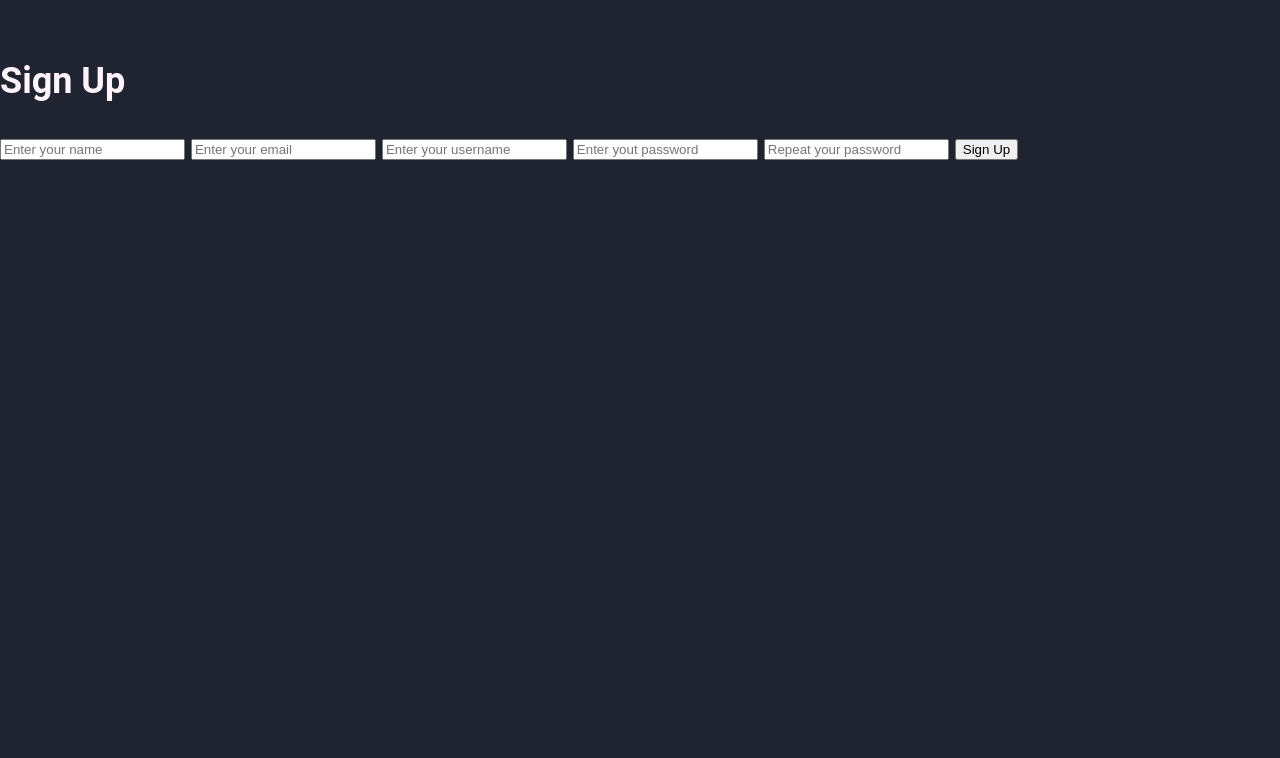
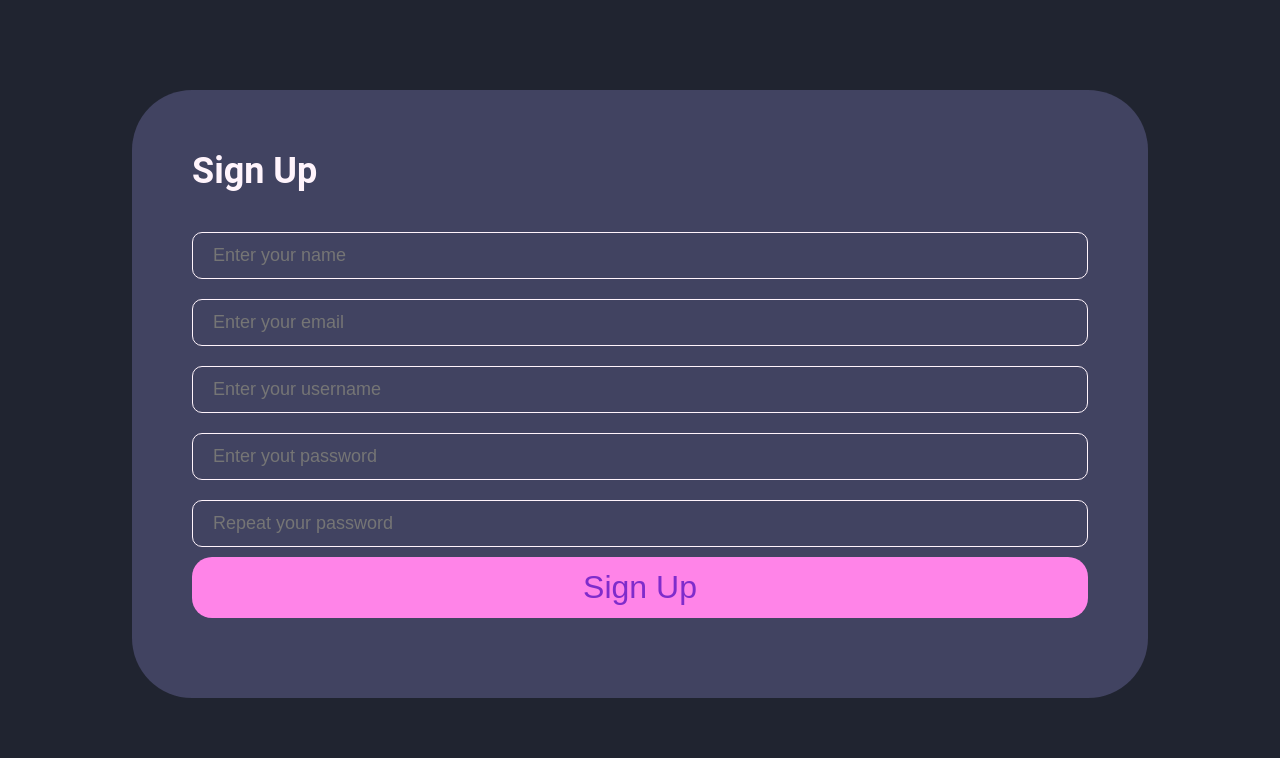
Before and after one commit to AJTheEnder/UwU-games, a PHP site: page /signup.php in a window 1280 px wide. Shown: the part 114-872 px from the top of the page. Before the commit the page ends 274 px from the top, so only its background shows below. Run offline with PHP 8.4, Linux system fonts and the light colour scheme.

Commit message:
Signup CSS

```diff
--- a/assets/css/style.css
+++ b/assets/css/style.css
@@ -72,3 +72,35 @@ a:hover, a:active{
 .PageLink{
     margin: auto;
 }
+.signBox{
+    display: flex;
+    flex-direction: column;
+    background-color: var(--back_light);
+    margin:  60px auto 60px auto;
+    padding: 30px 60px 80px 60px;
+    width: 70%;
+    border-radius: 60px;
+}
+.signup-form{
+    display: flex;
+    flex-direction: column;
+
+}
+.signup-input{
+    display: flex;
+    margin:  10px 0 10px 0;
+    font-size: large;
+    background-color: rgba(0, 0, 0, 0);
+    border: 1px solid var(--highlight);
+    border-radius: 10px;
+    padding: 12px 20px;
+    color: var(--highlight);
+}
+#SignupSubmit{
+    background-color: var(--pink);
+    border: 0px solid var(--highlight);
+    border-radius: 20px;
+    padding: 12px 20px;
+    font-size:xx-large;
+    color: var(--purple);
+}
--- a/header.php
+++ b/header.php
@@ -12,7 +12,7 @@
             <img src="assets\img\UWU_Logo_Light.png" alt="Logo" class="UwU_Logo">
             <div class="PageList">
                 <div class="PageLink">
-                    <a href="">Shop</a>
+                    <a href="shop.php">Shop</a>
                 </div>
                 <div class="PageLink">
                     <a href="">Library</a>
@@ -24,7 +24,7 @@
                     <a href="">Profile</a>
                 </div>
                 <div class="PageLink">
-                    <a href="">Login</a>
+                    <a href="login.php">Login</a>
                 </div>
             </div>
         </nav>
--- a/signup.php
+++ b/signup.php
@@ -7,19 +7,17 @@
     </head>
     <body>
     <?php include_once 'header.php'; ?>
-        <div class="wrapper">
+        <div class="signBox">
             <section class="signup-form">
                 <h2>Sign Up</h2>
-                <div class="signup-form">
-                    <form action="/includes/signup.inc.php" method="post">
-                        <input type="text" name="name" placeholder="Enter your name">
-                        <input type="email" name="email" placeholder="Enter your email">
-                        <input type="text" name="uid" placeholder="Enter your username">
-                        <input type="password" name="pwd" placeholder="Enter yout password">
-                        <input type="password" name="pwdRepeat" placeholder="Repeat your password">
-                        <button type="submit" name="submit">Sign Up</button>
+                    <form action="/includes/signup.inc.php" method="post" class="signup-form">
+                        <input type="text" name="name" placeholder="Enter your name" class="signup-input">
+                        <input type="email" name="email" placeholder="Enter your email" class="signup-input">
+                        <input type="text" name="uid" placeholder="Enter your username" class="signup-input">
+                        <input type="password" name="pwd" placeholder="Enter yout password" class="signup-input">
+                        <input type="password" name="pwdRepeat" placeholder="Repeat your password" class="signup-input">
+                        <button type="submit" name="submit" id="SignupSubmit">Sign Up</button>
                     </form>
-                </div>
             </section>
         </div>
     <?php include_once 'footer.php'; ?>
```
